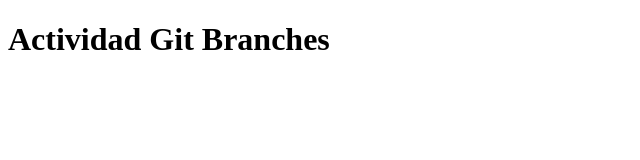
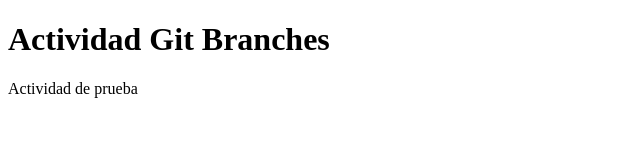
Before and after one commit to cadavid833/aspirantes-mir-ejercicioi-3, a plain HTML site: page index.html in a window 1280 px wide. Shown: the whole page, without its empty margins (0-640 px from the left). Drawn offline with Linux system fonts and the light colour scheme.

Commit message:
Cambios en la rama develop

```diff
--- a/index.html
+++ b/index.html
@@ -9,5 +9,6 @@
 <body>
 
     <h1>Actividad Git Branches</h1>
+    <p>Actividad de prueba</p>
 </body>
 </html>
```
Also changed, not shown: 1 other file.
